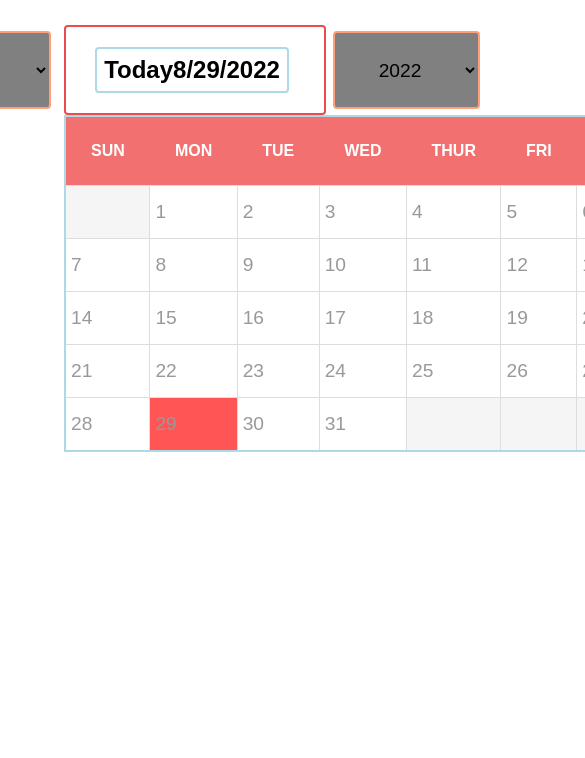
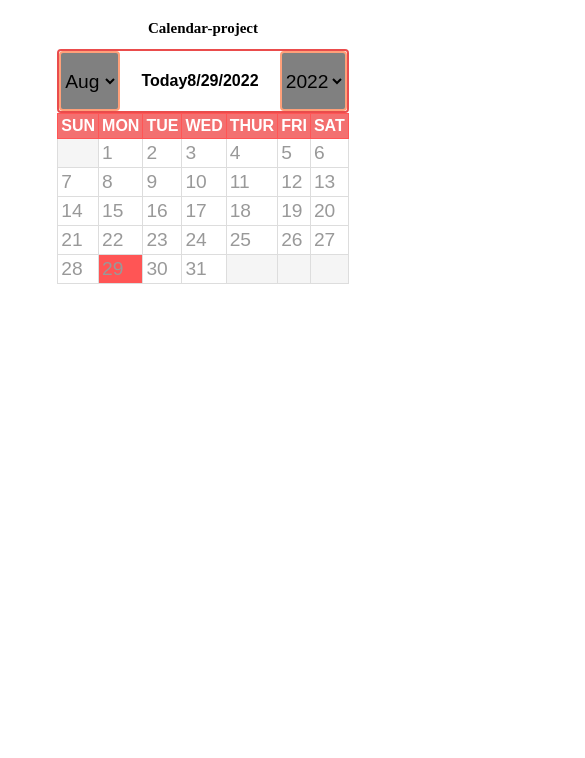
Before and after one commit to Arvind78/newthon-calender, a plain HTML site: page index.html in a window 390 px wide. Shown: the part 102-860 px from the top of the page, 585 px wide, since content can reach past the window. Drawn offline with Linux system fonts and the light colour scheme.

Commit message:
responsive

```diff
--- a/calendar.css
+++ b/calendar.css
@@ -1,54 +1,67 @@
 
 #cal-wrap * { font-family: arial, sans-serif; }
-.ninja { display: none !important; }
+.ninja { display: none !important;  margin:0;
+padding:0;
+box-sizing:border-box;
+}
 
 
-#cal-wrap {width: 70%;  margin: 5% 15%;  }
 
  #heading{
   text-align: center;
-  border: none;
-  font-size: 40PX;
+
+  font-size: 30PX;
  }
-#cal-date { display: flex; justify-content: center;   border: #ea4c4c 2px solid; border-radius: 4px;}
+#cal-date { display: flex; justify-content: space-between;   border: #ea4c4c 2px solid; border-radius: 4px;}
 #cal-mth, #cal-yr {
   box-sizing: border-box;
-  padding: 10px 40px;
-    margin: 4PX 17%;
   border: 2px solid black;
   background-color:GRAY;
   border-radius:4px ;
   font-size: 1.2em;
+  border: 2px solid lightsalmon;
+
+}
+
+.main{
+  display:flex;
+  justify-content:center;
+  align-items:center;
+  width:100vw;
+  height: 100vh;
+  flex-direction:column;
+
+}
+
+#cal-wrap{
+  width:fit-content;
+  height:600px;
+}
+
+#calendar{
+  width:fit-content;
+  height:100%;
+  border :1px solid #f55;
+  border-collapse: collapse;
+}
 
 
-  border: 2px solid lightsalmon;
-}
-H2{
-    border: 2px solid lightblue;
-    border-radius: 4px;
-    padding: 7px;
-}
-/* (D) CALENDAR */
-#calendar {
-  width: 100%;
-  height: 100%;
-
-  border: 2px solid lightblue;
-  border-collapse: collapse;
-
-}
 #calendar tr.head td {
   font-weight: bold;
   text-transform: uppercase;
   color: #fff;
+   padding: 10px;
+   border :1px solid #f55;
+   border-collapse: collapse;
   background: #f37070;
-  padding: 25px;
+
   text-align: center;
 }
 #calendar tr.day td {
   border: 1px solid #ddd;
-  width: 14.28%;
-  padding: 15px 5px;
+  padding: 10px;
+  border :1px solid #f55;
+  border-collapse: collapse;
   vertical-align: top;
 }
 #calendar tr.day td:hover {
@@ -108,3 +121,122 @@ H2{
   background: #ea4c4c;
   color: #fff;
 }
+
+
+
+
+
+@media screen and (max-width: 800px) {
+
+  #heading{
+    text-align: center;
+
+    font-size: 20PX;
+   }
+  #cal-date { display: flex; justify-content: space-between;   border: #ea4c4c 2px solid; border-radius: 4px;}
+  #cal-mth, #cal-yr {
+    box-sizing: border-box;
+    border: 2px solid black;
+    background-color:GRAY;
+    border-radius:4px ;
+    font-size: 1.2em;
+    border: 2px solid lightsalmon;
+
+  }
+
+  .main{
+    display:flex;
+    justify-content:center;
+    align-items:center;
+    width:100vw;
+    height: 100vh;
+    flex-direction:column;
+
+  }
+  #cal-wrap{
+  width:fit-content;
+    height:600px;
+
+  }
+
+
+  }
+  #calendar{
+    width:fit-content;
+    height:100%;
+
+
+  }
+
+
+  #calendar tr.head td {
+    font-weight: bold;
+    text-transform: uppercase;
+    color: #fff;
+
+    background: #f37070;
+
+    text-align: center;
+  }
+  #calendar tr.day td {
+    border: 1px solid #ddd;
+
+    vertical-align: top;
+  }
+
+/* On screens that are 600px or less, set the background color to olive */
+@media screen and (max-width:400px) {
+
+ #heading{
+  text-align: center;
+
+  font-size: 15PX;
+ }
+#cal-date { display: flex; justify-content: space-between;   border: #ea4c4c 2px solid; border-radius: 4px;}
+#cal-mth, #cal-yr {
+  box-sizing: border-box;
+  border: 2px solid black;
+  background-color:GRAY;
+  border-radius:4px ;
+  font-size: 1.2em;
+  border: 2px solid lightsalmon;
+
+}
+#cal-wrap{
+   width:fit-content;
+  height:600px;
+
+}
+
+.main{
+  display:flex;
+  justify-content:center;
+  align-items:center;
+  width:100vw;
+  height: 100vh;
+  flex-direction:column;
+
+}
+
+#calendar{
+  width:100%;
+  height:100%;
+
+}
+
+
+#calendar tr.head td {
+  font-weight: bold;
+  text-transform: uppercase;
+  color: #fff;
+   padding: 3px;
+  background: #f37070;
+
+  text-align: center;
+}
+#calendar tr.day td {
+  border: 1px solid #ddd;
+  padding: 3px;
+  vertical-align: top;
+}
+}
--- a/index.html
+++ b/index.html
@@ -13,13 +13,13 @@
  </body>
  </html>
   <body>
-
+     <div class="main">
     <h2 id="heading"> Calendar-project</h2>
     <div id="cal-wrap" >
       <!-- (A) PERIOD SELECTOR -->
-      <div id="cal-date" style="margin: auto;">
+      <div id="cal-date"  >
         <select id="cal-mth"></select>
-        <H2 id="TODYS"></H2>
+        <H4 id="TODYS"></H4>
         <select id="cal-yr"></select>
       </div>
 
@@ -36,6 +36,6 @@
         <input id="evt-save" type="submit" value="Save"/>
       </form>
     </div>
-
+  </div>
   </body>
 </html>
```
